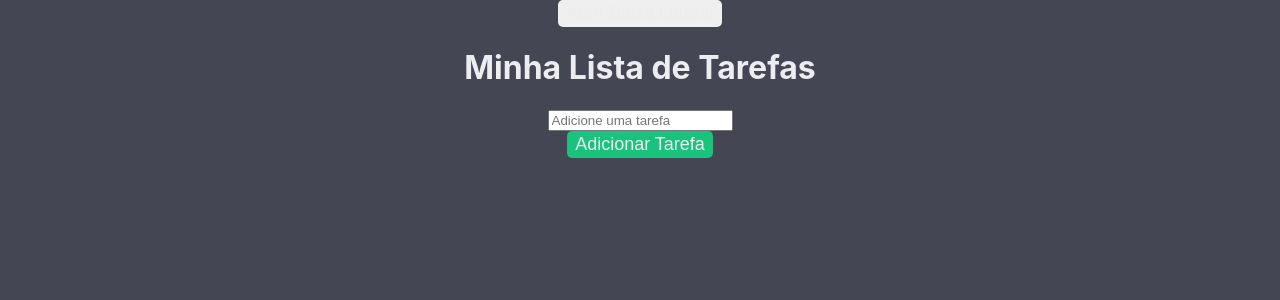
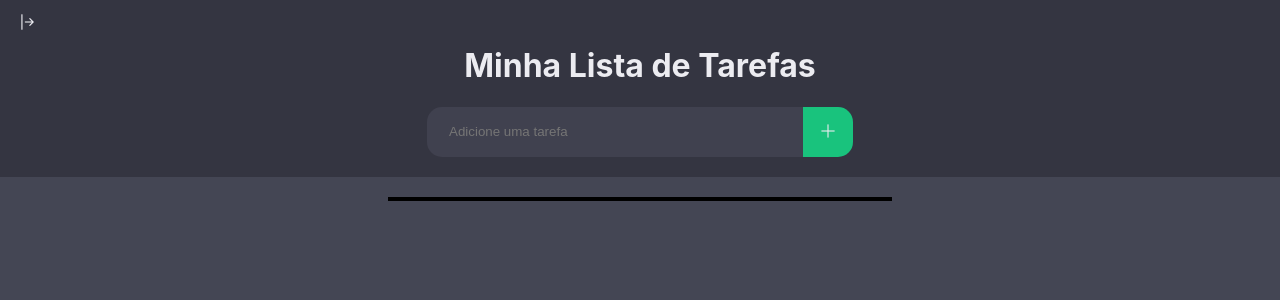
Before and after one commit to Davi-R/Ultimate-Todo-List, a React (Create React App) app: page / in a window 1280 px wide. Shown: the top 300 px of the page. Built offline with nearby package versions, Linux system fonts and the light colour scheme.

Commit message:
Style Update

```diff
--- a/src/App.css
+++ b/src/App.css
@@ -15,8 +15,57 @@ button {
   font-size: large;
   border-color: transparent;
   vertical-align: middle;
-  border-radius: 5px;
   color: #ececf1;
+}
+
+.top-bar{
+  background-color: #343541;
+  margin-top: -25px;
+  padding-top: 50px;
+  padding-bottom: 20px;
+}
+.custom-form {
+  display:flex;
+  justify-content: center;
+}
+
+.custom-form input[type="text"] {
+  flex: 1;
+  height: 26px;
+  width: 350px;
+}
+
+input {
+  background-color: #40414F;
+  border-color: transparent;
+  border-top-left-radius: 15px;
+  border-bottom-left-radius: 15px;
+  padding-left: 20px;
+  padding-top: 10px;
+  padding-bottom: 10px;
+  color: #ececf1;
+}
+
+input:focus {
+  outline: none;
+}
+
+.title-input {
+  font-size: 32px;
+}
+
+.content-div {
+  border: 2px solid #000;
+  width: 500px;
+  margin-left: auto;
+  margin-right: auto;
+}
+
+.btn-add-task {
+  min-width: 50px;
+  background-color: #19C37D;
+  border-top-right-radius: 15px;
+  border-bottom-right-radius: 15px;
 }
 
 .btn-todos {
@@ -24,6 +73,7 @@ button {
   padding-top: 5%;
   background-color: transparent;
   width: 100%;
+  border-radius: 7px;
 }
 
 .btn-todos:hover {
@@ -33,6 +83,7 @@ button {
 
 .btn-delete-todo, .btn-remove-task {
   background-color: #F22C3D;
+  border-radius: 7px;
 }
 
 .btn-delete-todo:hover, .btn-remove-task:hover {
@@ -40,8 +91,9 @@ button {
   color: #fff;
 }
 
-.btn-create-todo,.btn-add-task {
+.btn-create-todo{
   background-color: #19C37D;
+  border-radius: 7px;
 }
 
 .btn-create-todo:hover,.btn-add-task:hover {
@@ -53,6 +105,17 @@ button {
   background-color: transparent;
 }
 
+.btn-bar-div {
+  position: absolute;
+  top: 10px;
+  left: 10px;
+}
+
+.btn-bar-div-close {
+  position: absolute;
+  top: 10px;
+  right: 0px;
+}
 .sidebar {
   position: fixed;
   top: 0;
--- a/src/App.js
+++ b/src/App.js
@@ -1,5 +1,6 @@
 import './App.css';
 import TodoList from './components/TodoList';
+import 'bootstrap-icons/font/bootstrap-icons.css';
 
 function App() {
   return (
--- a/src/components/LateralBar.js
+++ b/src/components/LateralBar.js
@@ -69,15 +69,20 @@ const LateralBar = ({ switchToList, currentTodoId, deleteCurrentList }) => {
 
   return (
     <div>
-      <Button onClick={toggleSidebar}
-      class='btn-bar'>
-        Abrir Barra Lateral
-      </Button>
+      <div className='btn-bar-div'>
+        <Button onClick={toggleSidebar} className='btn-bar'>
+          <i class="bi bi-arrow-bar-right"></i>
+        </Button>
+      </div>
 
       {showSidebar && (
         <Container fluid className="sidebar">
           <Row>
             <Col>
+            <div className='btn-bar-div-close'>
+              <Button onClick={toggleSidebar} className='btn-bar'>
+                <i class="bi bi-arrow-bar-left"></i>
+              </Button></div>
               <div>
                 <Button className="btn-delete-todo" onClick={deleteTodo}>
                   Deletar Lista
--- a/src/components/TodoList.js
+++ b/src/components/TodoList.js
@@ -115,7 +115,7 @@ function TodoList() {
 
 
   const switchToList = (id) => {
-    if (id === 'delete'){
+    if (id === 'delete') {
       setTasks([]);
       setListTitle('Minha Lista de Tarefas');
       setEditIndex(null);
@@ -133,10 +133,12 @@ function TodoList() {
       <LateralBar switchToList={switchToList} deleteCurrentList={deleteCurrentList} />
       <Row>
         <Col>
+          <div className='top-bar'>
             <h1 className={editIndex === -1 ? 'editing' : ''}>
               {editIndex === -1 ? (
                 <>
                   <input
+                    className='title-input'
                     type="text"
                     value={editTask}
                     onChange={(e) => setEditTask(e.target.value)}
@@ -168,7 +170,7 @@ function TodoList() {
                 <span onDoubleClick={handleListTitleDoubleClick}>{listTitle}</span>
               )}
             </h1>
-          <Form onSubmit={handleSubmit}>
+            <Form onSubmit={handleSubmit} className="custom-form">
               <Form.Group controlId="taskInput">
                 <Form.Control
                   type="text"
@@ -183,16 +185,18 @@ function TodoList() {
                 />
               </Form.Group>
               <Button
-              className='btn-add-task'
+                className="btn-add-task"
                 variant="primary"
                 onClick={addTask}
                 disabled={!task.trim()}
               >
-              Adicionar Tarefa
+                <i className="bi bi-plus-lg"></i>
               </Button>
             </Form>
+          </div>
           <br />
           <ListGroup>
+            <div className='content-div'>
                 {tasks.map((taskItem, index) => (
                   <ListGroup.Item
                     key={index}
@@ -228,6 +232,7 @@ function TodoList() {
                           Cancelar
                         </Button>
                       </>
+
                 ) : (
                 <>
                   <span onDoubleClick={() => startEditing(index)}>
@@ -247,12 +252,13 @@ function TodoList() {
                       className="btn-remove-task"
                       onClick={() => removeTask(index)}
                     >
-                      Remover
+                      <i class="bi bi-trash-fill"></i>
                     </Button>
                 </>
                 )}
               </ListGroup.Item>
             ))}
+            </div>
           </ListGroup>
         </Col>
       </Row>
```
Lines whose indentation alone changed are shown as unchanged.
